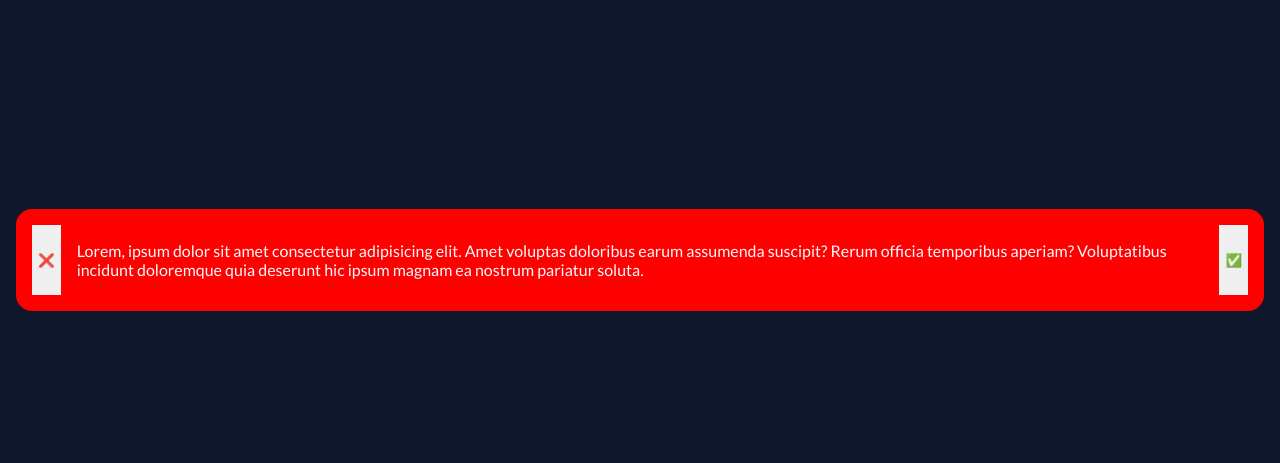
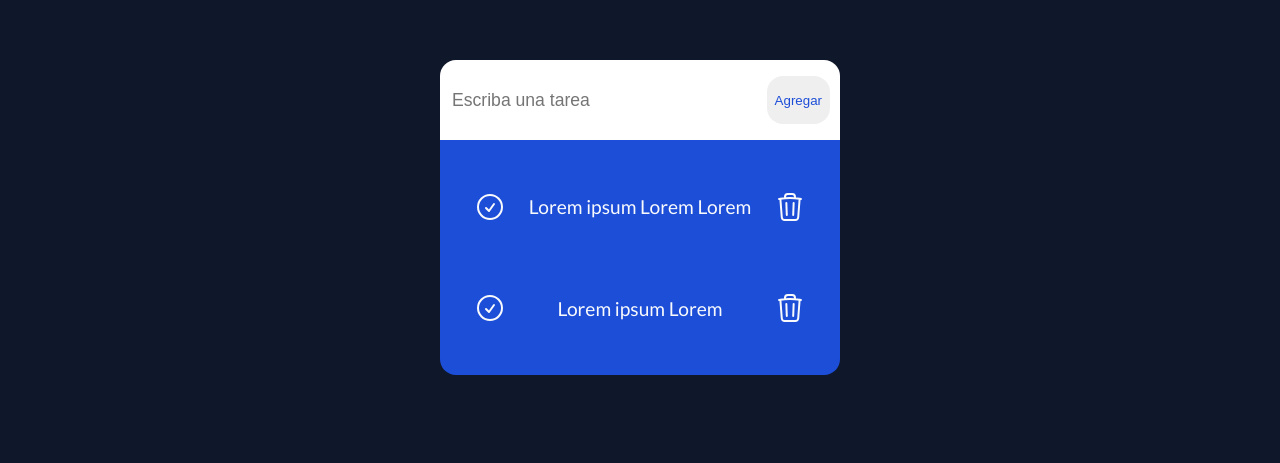
Before and after one commit to HenryD28/Prueba1, a plain HTML site: page app/index.html in a window 1280 px wide. Shown: the part 140-603 px from the top of the page. Drawn offline with Linux system fonts and the light colour scheme.

Commit message:
nueva actualizacion

```diff
--- a/app/index.css
+++ b/app/index.css
@@ -17,24 +17,118 @@ body {
     justify-content: center;
     align-items: center;
     padding: 1rem;
+
+
 }
 
-ul {
-    margin: 0;
+.colum {
+    margin: 0 ;
     list-style: none;
     padding: 1rem;
-    background-color: red;
+    background-color: #1d4ed8;
     width: 100%;
-    border-radius: 1rem;
+    border-radius: 0rem 0rem 1rem 1rem ;
     max-height: 25rem;
     overflow: auto;
     /* overflow: no funciona si no tiene altura ; */
+
+
+}
+
+.agregar-tarea {
+    background-color: white;
+    border-radius: 1rem 1rem 0rem 0rem;
+    height: 5rem;
+    display: flex;
+    align-items: center;
+    padding: 10px;
+    gap: 5rem;
+}
+
+.agregar-tarea input {
+    font-size: 1.1rem;
+
+}
+
+
+#inew {
+    width: 100%;
+    height: 100%;
+    border-radius: 8px;
+    border: none;
+    background-color: white;
+}
+.add {
+    width: 4rem;
+    color: #1d4ed8;
+    height: 3rem;
+    cursor: pointer;
+    padding: 0.5rem;
+    border-radius: 1rem;
+
+}
+
+
+.container {
+    width: 400px;
+    height: 400px;
+    margin: 0 auto;
+    max-width: 50%;
 
 
 
 }
 
 .task {
+
+    font-size: 1.2rem;
     display: flex;
-    gap: 1rem;
+    border-radius: 15px;
+    padding: 10px;
+    align-items: center;
+    justify-content: space-between;
+
+
+
+
 }
+
+.delete-btn {
+    width: 3rem;
+
+    cursor: pointer;
+    padding: 0.5rem;
+    border-radius: 3rem;
+    transition: all 0.3s ease-in-out;
+
+
+}
+
+.delete-btn:hover {
+    background-color: #1a2a44;
+}
+
+.chack-btn {
+    width: 3rem;
+
+    cursor: pointer;
+    padding: 0.5rem;
+    border-radius: 3rem;
+    transition: all 0.3s ease-in-out;
+
+}
+
+.chack-btn:hover {
+    background-color: #1a2a44;
+
+
+}
+
+.new {
+    display: flex;
+    padding: 10px;
+    border-radius: 15px;
+    align-items: center;
+    justify-content: space-between;
+    word-wrap: break-word
+}
--- a/app/index.html
+++ b/app/index.html
@@ -14,16 +14,69 @@
 </head>
 
 <body>
-    <ul>
-        <li class="task">
-            <button class="delete-btn">❌</button>
-            <p class="task">Lorem, ipsum dolor sit amet consectetur adipisicing elit. Amet voluptas doloribus earum assumenda
-                suscipit? Rerum officia temporibus aperiam? Voluptatibus incidunt doloremque quia deserunt hic ipsum
-                magnam ea nostrum pariatur soluta.</p>
-            <button class="chack-btn">✅</button>
-        </li>
 
-    </ul>
+    <div class="container">
+
+        <div class="agregar-tarea">
+
+
+            <input id="inew" type="text" name="new" placeholder="Escriba una tarea">
+           <button class="add">Agregar</button>
+
+
+        </div>
+
+        <div class="seleccion-tarea">
+            <ul class="colum">
+                <li class="new">
+
+
+                    <svg xmlns="http://www.w3.org/2000/svg" fill="none" viewBox="0 0 24 24" stroke-width="1.5"
+                        stroke="currentColor" class="chack-btn">
+                        <path stroke-linecap="round" stroke-linejoin="round"
+                            d="M9 12.75L11.25 15 15 9.75M21 12a9 9 0 11-18 0 9 9 0 0118 0z" />
+
+                    </svg>
+
+                    <p class="task">Lorem ipsum Lorem Lorem
+                    </p>
+
+
+                    <svg xmlns="http://www.w3.org/2000/svg" fill="none" viewBox="0 0 24 24" stroke-width="1.5"
+                        stroke="currentColor" class="delete-btn">
+                        <path stroke-linecap="round" stroke-linejoin="round"
+                            d="M14.74 9l-.346 9m-4.788 0L9.26 9m9.968-3.21c.342.052.682.107 1.022.166m-1.022-.165L18.16 19.673a2.25 2.25 0 01-2.244 2.077H8.084a2.25 2.25 0 01-2.244-2.077L4.772 5.79m14.456 0a48.108 48.108 0 00-3.478-.397m-12 .562c.34-.059.68-.114 1.022-.165m0 0a48.11 48.11 0 013.478-.397m7.5 0v-.916c0-1.18-.91-2.164-2.09-2.201a51.964 51.964 0 00-3.32 0c-1.18.037-2.09 1.022-2.09 2.201v.916m7.5 0a48.667 48.667 0 00-7.5 0" />
+                    </svg>
+
+                </li>
+                <li class="new">
+                    <svg xmlns="http://www.w3.org/2000/svg" fill="none" viewBox="0 0 24 24" stroke-width="1.5"
+                        stroke="currentColor" class="chack-btn">
+                        <path stroke-linecap="round" stroke-linejoin="round"
+                            d="M9 12.75L11.25 15 15 9.75M21 12a9 9 0 11-18 0 9 9 0 0118 0z" />
+
+                    </svg>
+
+
+                    <p class="task">Lorem ipsum Lorem
+                    </p>
+
+                    <svg xmlns="http://www.w3.org/2000/svg" fill="none" viewBox="0 0 24 24" stroke-width="1.5"
+                        stroke="currentColor" class="delete-btn">
+                        <path stroke-linecap="round" stroke-linejoin="round"
+                            d="M14.74 9l-.346 9m-4.788 0L9.26 9m9.968-3.21c.342.052.682.107 1.022.166m-1.022-.165L18.16 19.673a2.25 2.25 0 01-2.244 2.077H8.084a2.25 2.25 0 01-2.244-2.077L4.772 5.79m14.456 0a48.108 48.108 0 00-3.478-.397m-12 .562c.34-.059.68-.114 1.022-.165m0 0a48.11 48.11 0 013.478-.397m7.5 0v-.916c0-1.18-.91-2.164-2.09-2.201a51.964 51.964 0 00-3.32 0c-1.18.037-2.09 1.022-2.09 2.201v.916m7.5 0a48.667 48.667 0 00-7.5 0" />
+                    </svg>
+                </li>
+
+        </div>
+
+
+
+
+
+        </ul>
+
+    </div>
 </body>
 
 </html>
--- a/index.css
+++ b/index.css
@@ -76,7 +76,7 @@ body {
     flex-direction: column;
     align-items: center;
     justify-content: center;
-    gap: 1rem;
+    gap: 2rem;
 }
 
 #main-title {
```
